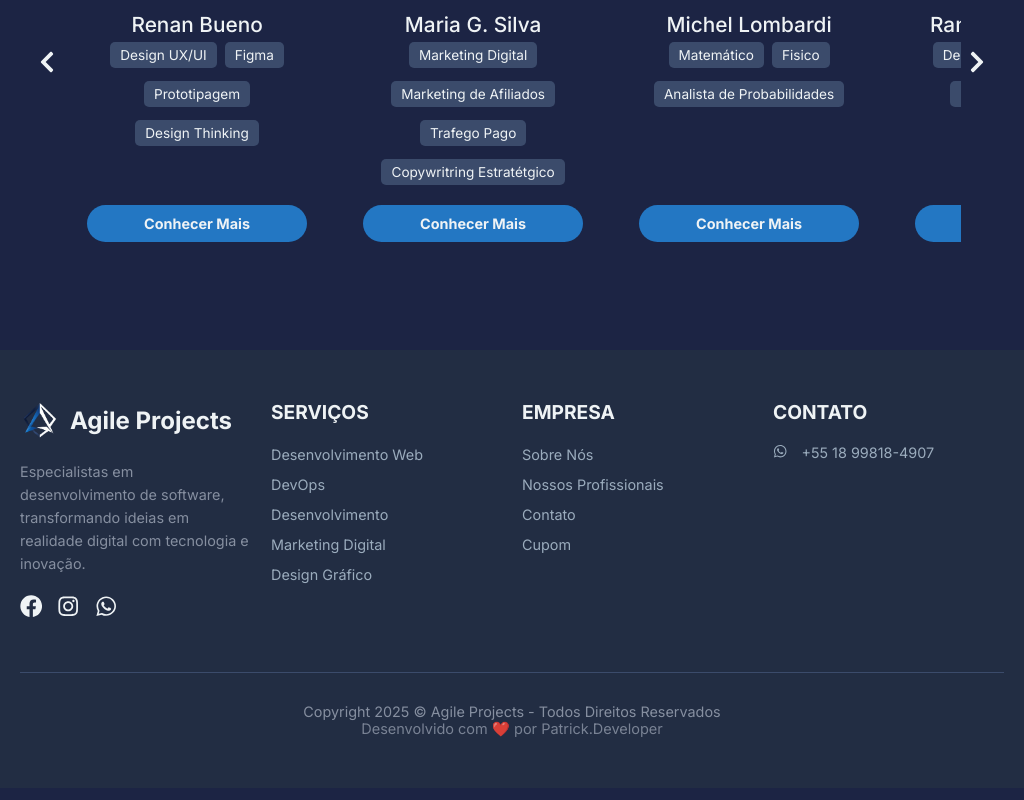
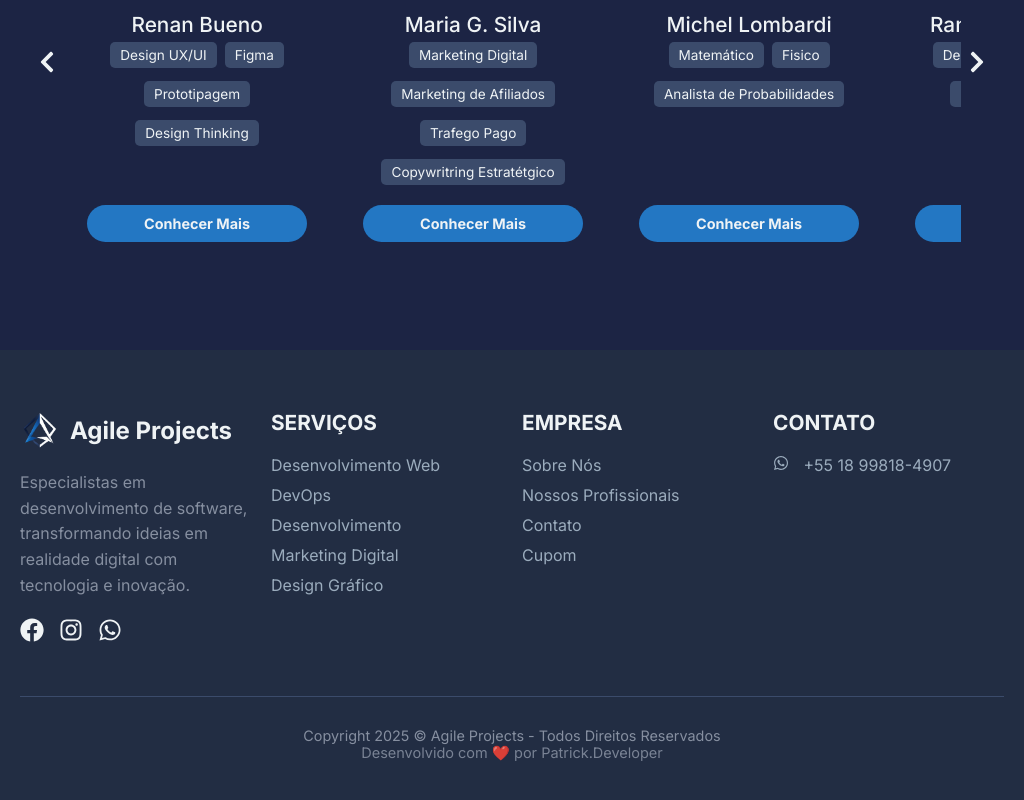
Before and after one commit to gsPatrick/AgileProjetcs, a React (Vite) app: page /sobre in a window 1024 px wide. Shown: the part 1926-2726 px from the top of the page. Built offline with nearby package versions, Linux system fonts and the light colour scheme.

Commit message:
Agile Projets

```diff
--- a/src/components/Footer/Footer.css
+++ b/src/components/Footer/Footer.css
@@ -280,26 +280,11 @@ color: #eff3f5;
   }
 
   /* Responsive adjustments for tablets (769px to 1024px) */
-  @media (min-width: 769px) and (max-width: 1024px) {
-      .footer-section {
-          padding: 50px 20px; /* Reduced padding for tablet */
-      }
-      .footer-column-title {
-          font-size: 1.2em; /* Slightly smaller title for tablet */
-      }
-      .company-description,
-      .footer-links li a,
-      .footer-contact-info li {
-          font-size: 0.9em; /* Slightly smaller text for tablet */
-      }
-      .social-icon {
-          font-size: 1.4em; /* Slightly smaller social icons for tablet */
-      }
-  }
+
 
 
   /* Responsive adjustments for mobile */
-  @media (max-width: 768px) {
+  @media (max-width: 950px) {
     .footer-section {
       padding: 40px 20px; /* Further reduced padding for mobile */
       text-align: center; /* Center text on mobile footer */
@@ -350,4 +335,9 @@ color: #eff3f5;
     .developer-text {
       font-size: 0.75em; /* Even smaller copyright text on mobile */
     }
+    .footer-logo-container{
+        display: flex;
+        align-items: center;
+        justify-content: center !important;
+    }
   }
```
